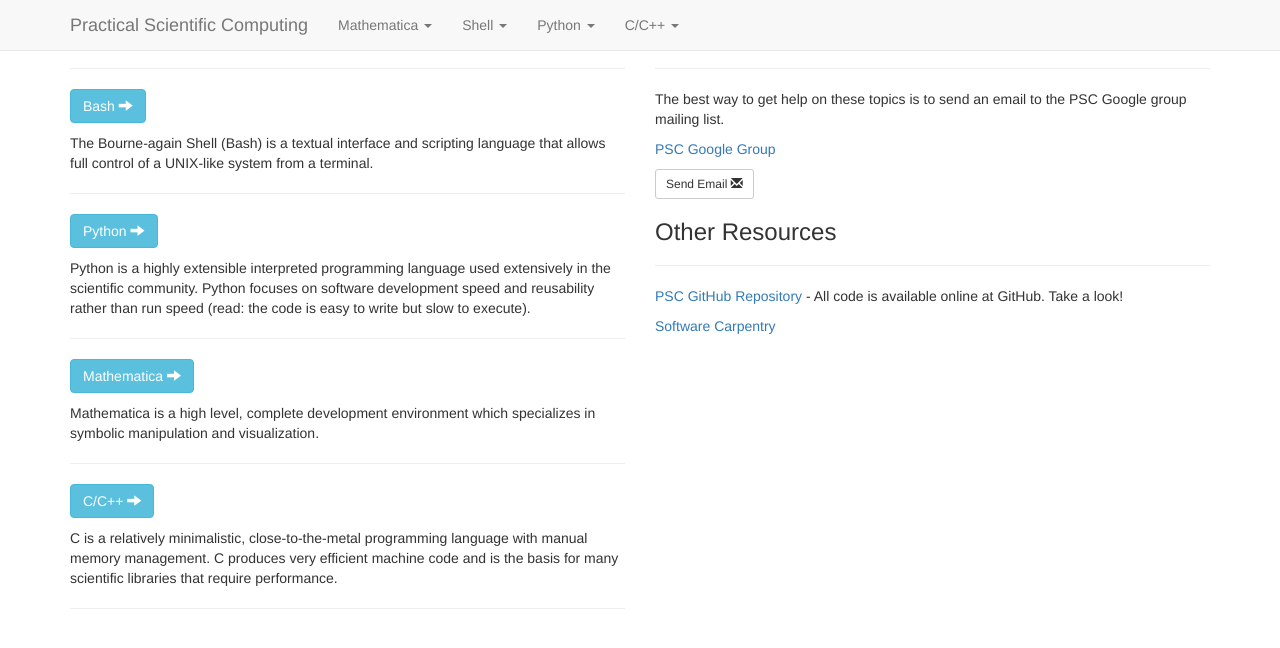
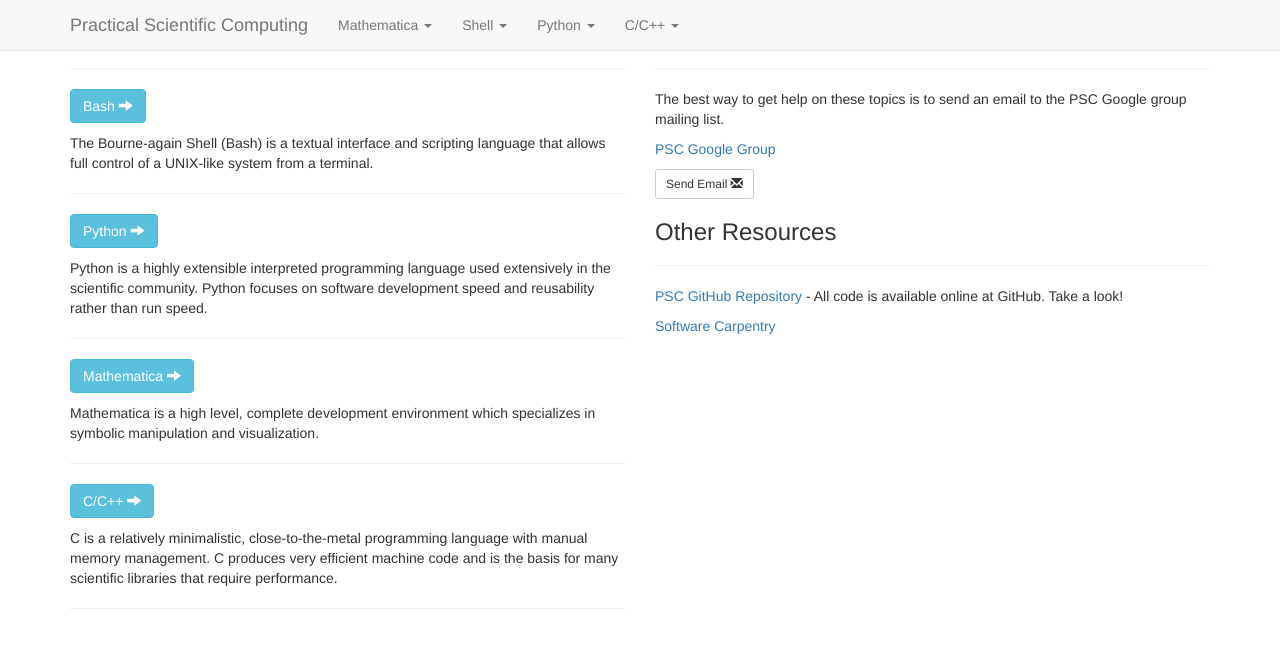
Before and after one commit to practical-scientific-computing/practical-scientific-computing.github.io, a Jekyll site: the page built from index.html, in a window 1280 px wide and 900 px high, scrolled down 369 px. Shown: the top 648 px of the window. Built offline with Jekyll 4.4.1, drawn with Linux system fonts in a browser that asks for light colours; nearby versions of some CDN libraries; Markdown is read by kramdown in place of the engine named in the settings.

Commit message:
Update index.html
removed extraneous stuff

```diff
--- a/index.html
+++ b/index.html
@@ -22,7 +22,7 @@
 
       <hr>
       <p><a class="btn btn-info btn-md" href="python-00-intro.html" role="button">Python  <span class="glyphicon glyphicon-arrow-right" aria-hidden="true"></a></p>
-      <p> Python is a highly extensible interpreted programming language used extensively in the scientific community. Python focuses on software development speed and reusability rather than run speed (read: the code is easy to write but slow to execute).</p>
+      <p> Python is a highly extensible interpreted programming language used extensively in the scientific community. Python focuses on software development speed and reusability rather than run speed.</p>
 
       <hr>
       <p><a class="btn btn-info btn-md" href="mathematica-00-intro.html" role="button">Mathematica  <span class="glyphicon glyphicon-arrow-right" aria-hidden="true"></a></p>
```
